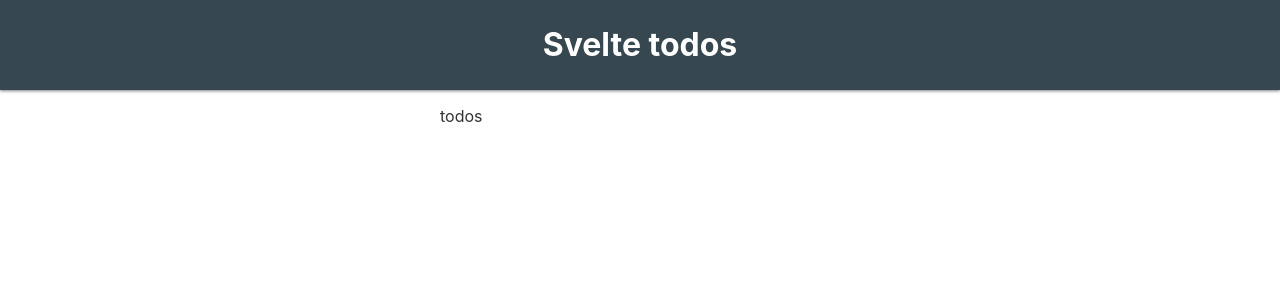
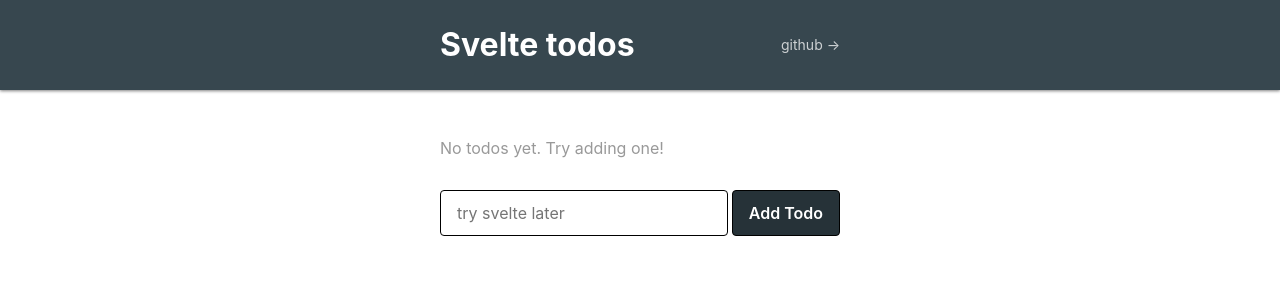
Before and after one commit to tylerwolff/svelte-todos, a Svelte app: page / in a window 1280 px wide. Shown: the top 300 px of the page. Built offline with nearby package versions, Linux system fonts and the light colour scheme.

Commit message:
add basic todos add functionality

```diff
--- a/src/App.svelte
+++ b/src/App.svelte
@@ -1,3 +1,7 @@
+<script>
+	import Todos from './Todos.svelte';
+</script>
+
 <style>
 	:global(body) {
 		margin: 0;
@@ -5,9 +9,14 @@
 		-webkit-font-smoothing: antialiased;
 	}
 
-	.main {
+	.wrapper {
 		max-width: 400px;
-		margin: 1em auto;
+		margin: 0 auto;
+	}
+
+	.add-margins {
+		margin-top: 3em;
+		margin-bottom: 3em;
 	}
 
 	header {
@@ -16,15 +25,29 @@
 		box-shadow: 0 1px 3px rgba(0,0,0,0.5);
 	}
 
+	.flex {
+		display: flex;
+		justify-content: space-between;
+		align-items: center;
+	}
+
 	h1 {
 		color: #fff;
-		text-align: center;
+	}
+
+	.github {
+		float: right;
+		color: rgba(255,255,255,0.75);
+		font-size: 0.875em;
 	}
 </style>
 
 <header>
-	<h1>Svelte todos</h1>
+	<div class="wrapper flex">
+		<h1>Svelte todos</h1>
+		<a class="github" href="https://github.com">github →</a>
+	</div>
 </header>
-<div class="main">
-	todos
+<div class="wrapper add-margins">
+	<Todos />
 </div>
--- /dev/null
+++ b/src/Todos.svelte
@@ -0,0 +1,63 @@
+<script>
+  let todos = [];
+	let newTodo = '';
+
+  function addTodo() {
+    todos = [...todos, {
+      description: newTodo,
+      done: false,
+    }]
+    newTodo = '';
+  }
+</script>
+
+<style>
+  ul {
+    list-style: none;
+    padding: 0;
+    margin-bottom: 2em;
+  }
+
+  .no-todos {
+    color: #999;
+  }
+
+  form {
+    display: flex;
+    justify-content: space-between;
+    align-content: center;
+  }
+
+  input, button {
+    background-color: transparent;
+    border: 1px solid WindowFrame;
+    color: inherit;
+    font: inherit;
+    letter-spacing: inherit;
+    padding: 0.75em 1em;
+    border-radius: 4px;
+  }
+
+  input {
+    width: 72%;
+  }
+
+  button {
+    color: #fff;
+    background: #263238;
+    font-weight: 600;
+  }
+</style>
+
+<ul>
+	{#each todos as todo}
+		<li>{todo.description}</li>
+  {:else}
+    <li class="no-todos">No todos yet. Try adding one!</li>
+	{/each}
+</ul>
+
+<form on:submit|preventDefault={addTodo}>
+  <input type="text" bind:value={newTodo} placeholder="try svelte later" />
+  <button type="submit">Add Todo</button>
+</form>
```
